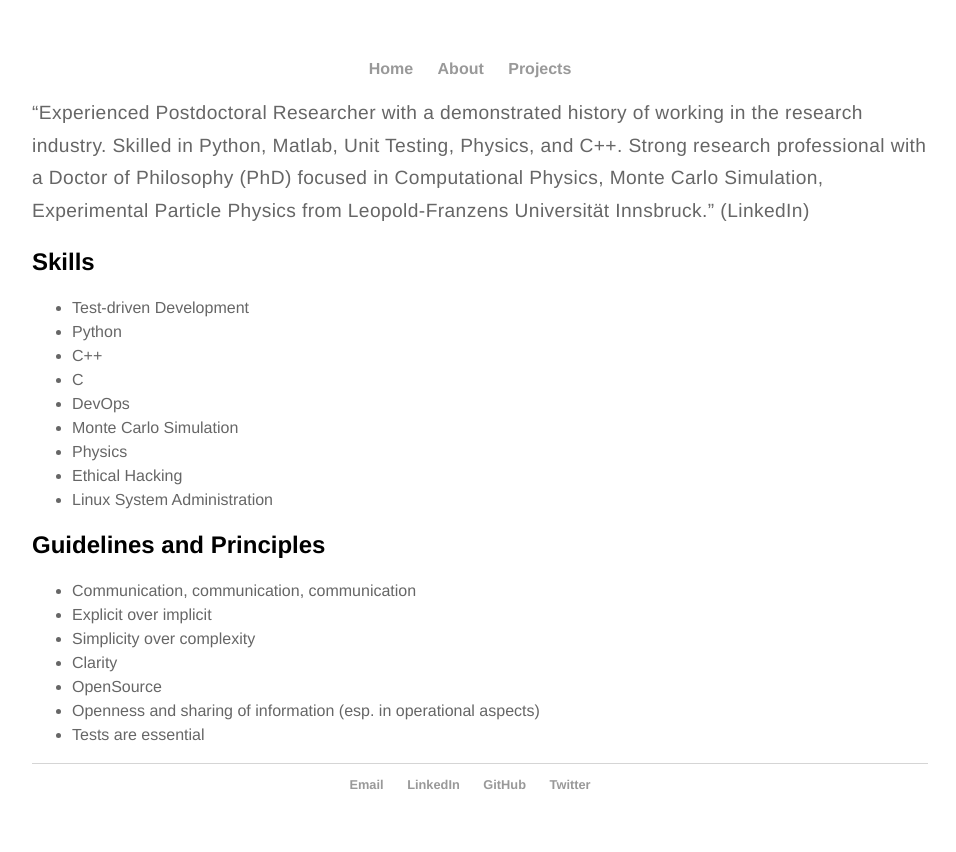
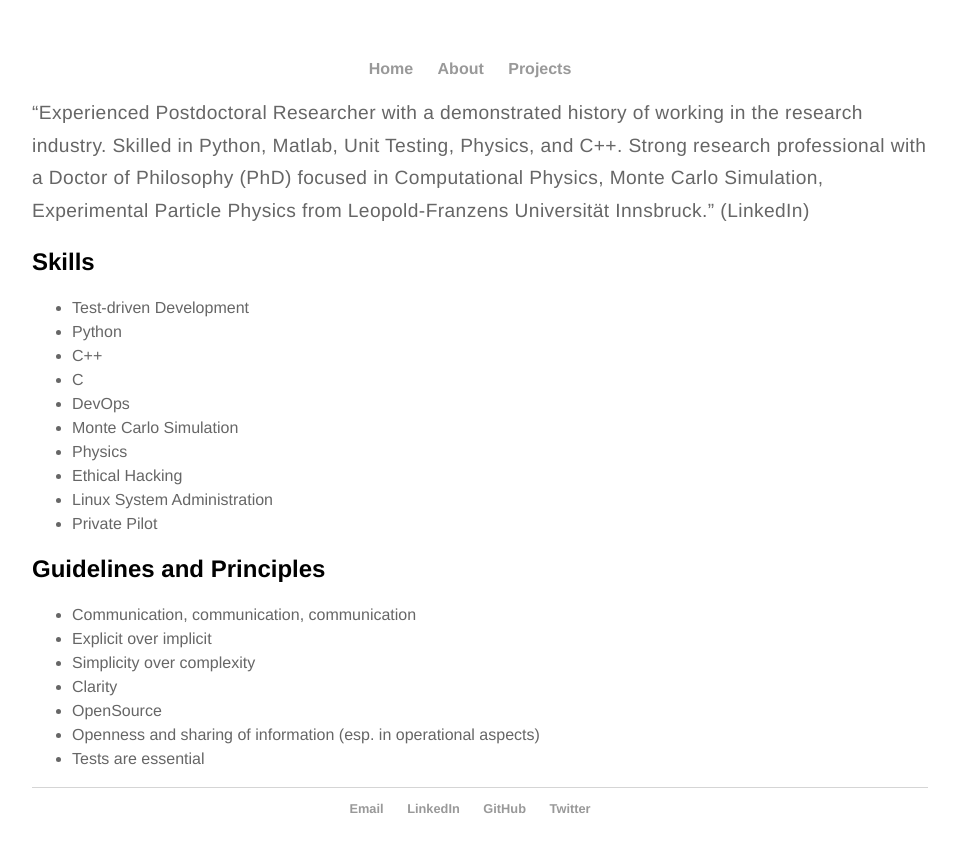
Before and after one commit to elritsch/elritsch.github.io, a Jekyll site: the page built from about.md, in a window 1280 px wide. Shown: the top 852 px of the page, without its empty margins (160-1116 px from the left). Built offline with Jekyll 4.4.1, drawn with Linux system fonts in a browser that asks for light colours.

Commit message:
Add private pilot skill

```diff
--- a/about.md
+++ b/about.md
@@ -17,6 +17,7 @@ Skills
 * Physics
 * Ethical Hacking
 * Linux System Administration
+* Private Pilot
 
 Guidelines and Principles
 -------------------------
```
